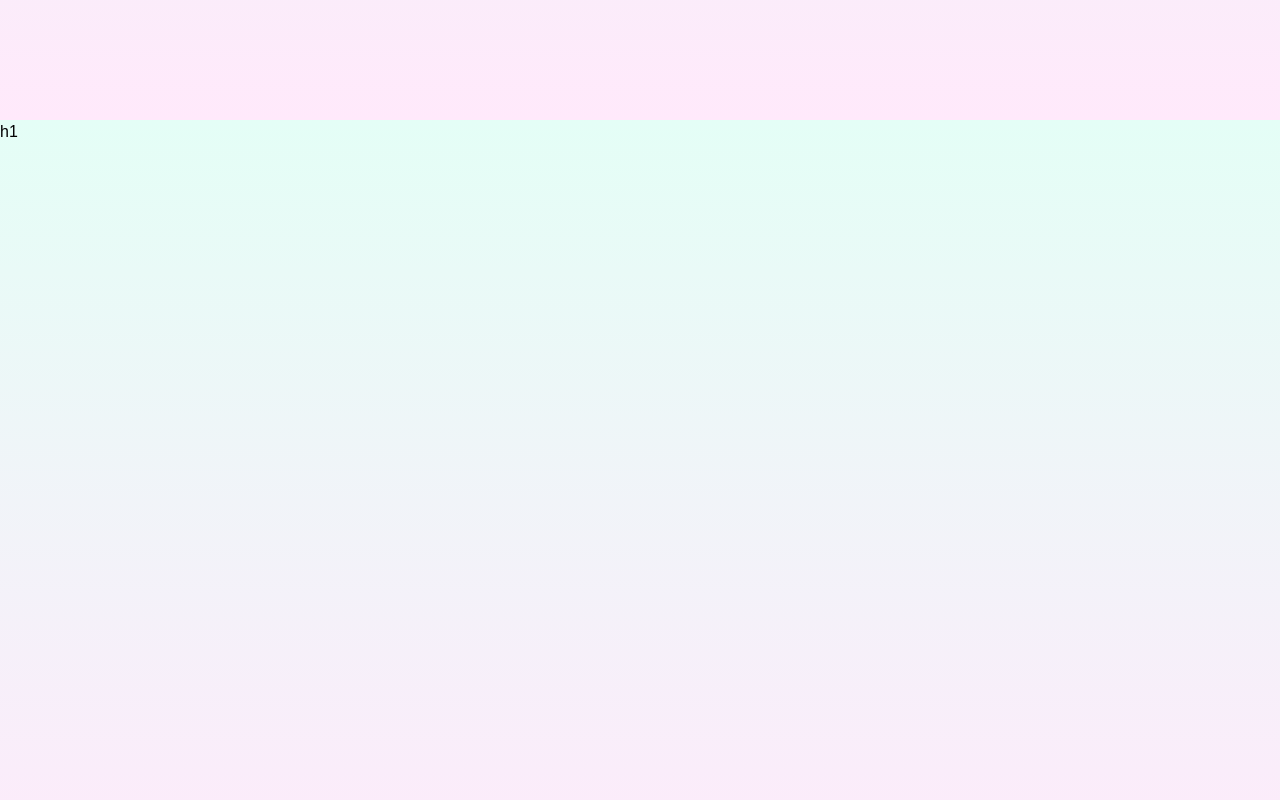
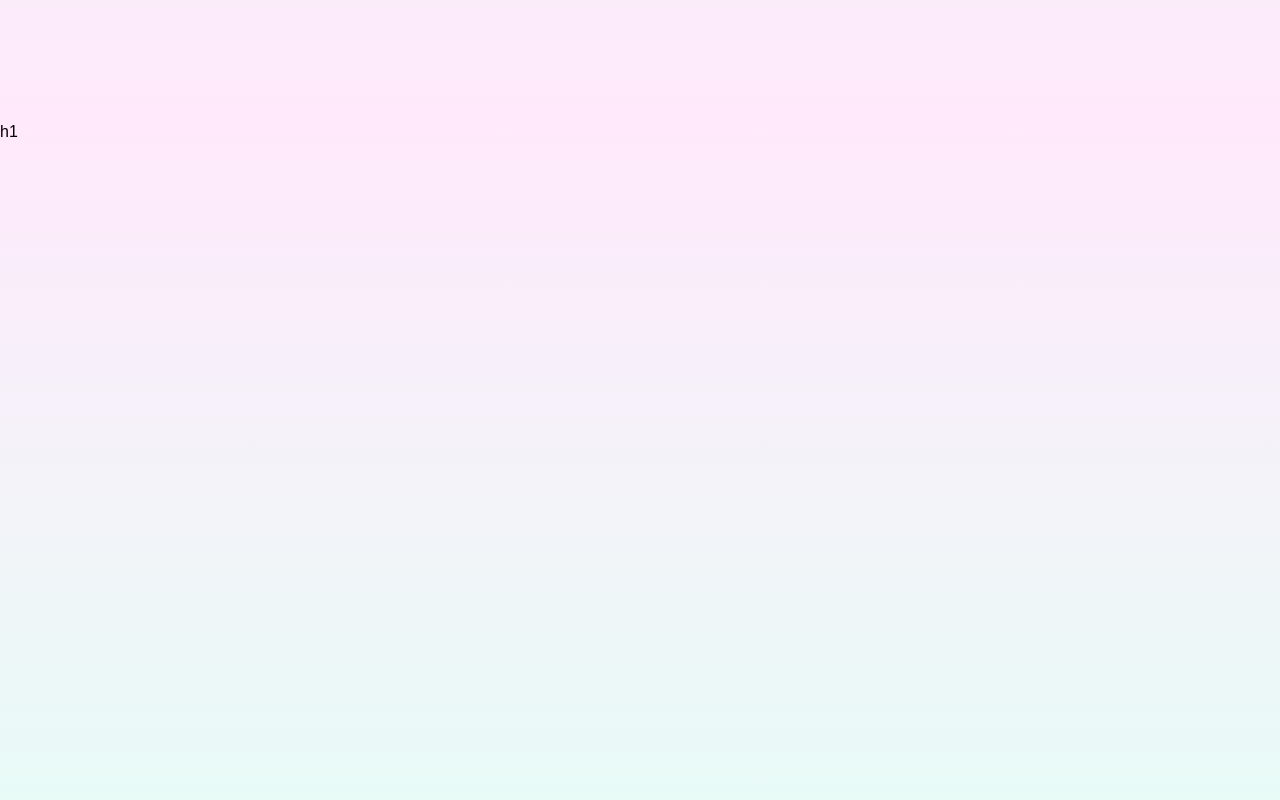
Before and after one commit to ferdiansyah783/react-glow, a React (Create React App) app: page / in a window 1280 px wide. Shown: the part 680-1480 px from the top of the page. Built offline with nearby package versions, Linux system fonts and the light colour scheme.

Commit message:
update bg

```diff
--- a/src/components/Content.js
+++ b/src/components/Content.js
@@ -2,8 +2,8 @@ import React from "react";
 
 const Content = () => {
   return (
-    <div className="bg-fixed bg-gradient-to-t from-primary to-secondary">
-      <div className="flex flex-col h-screen items-center justify-center space-y-8">
+    <div className="">
+      <div className="flex flex-col h-screen bg-scroll bg-gradient-to-t from-primary to-secondary items-center justify-center space-y-8">
         <h1 className="text-5xl">
           <span className="bg-white text-primary px-2 rounded-xl font-extrabold mr-2 shadow-sm">
             Hi
@@ -14,8 +14,8 @@ const Content = () => {
         </h1>
         <button className="bg-white px-4 py-2 rounded-full text-gray-400 shadow-sm">about me</button>
       </div>
-      <div className="h-screen">h1</div>
-      <div className="h-screen">h1</div>
+      <div className="h-screen bg-gradient-to-b from-primary to-secondary">h1</div>
+      <div className="h-screen bg-gradient-to-t from-primary to-secondary">h1</div>
     </div>
   );
 };
```
